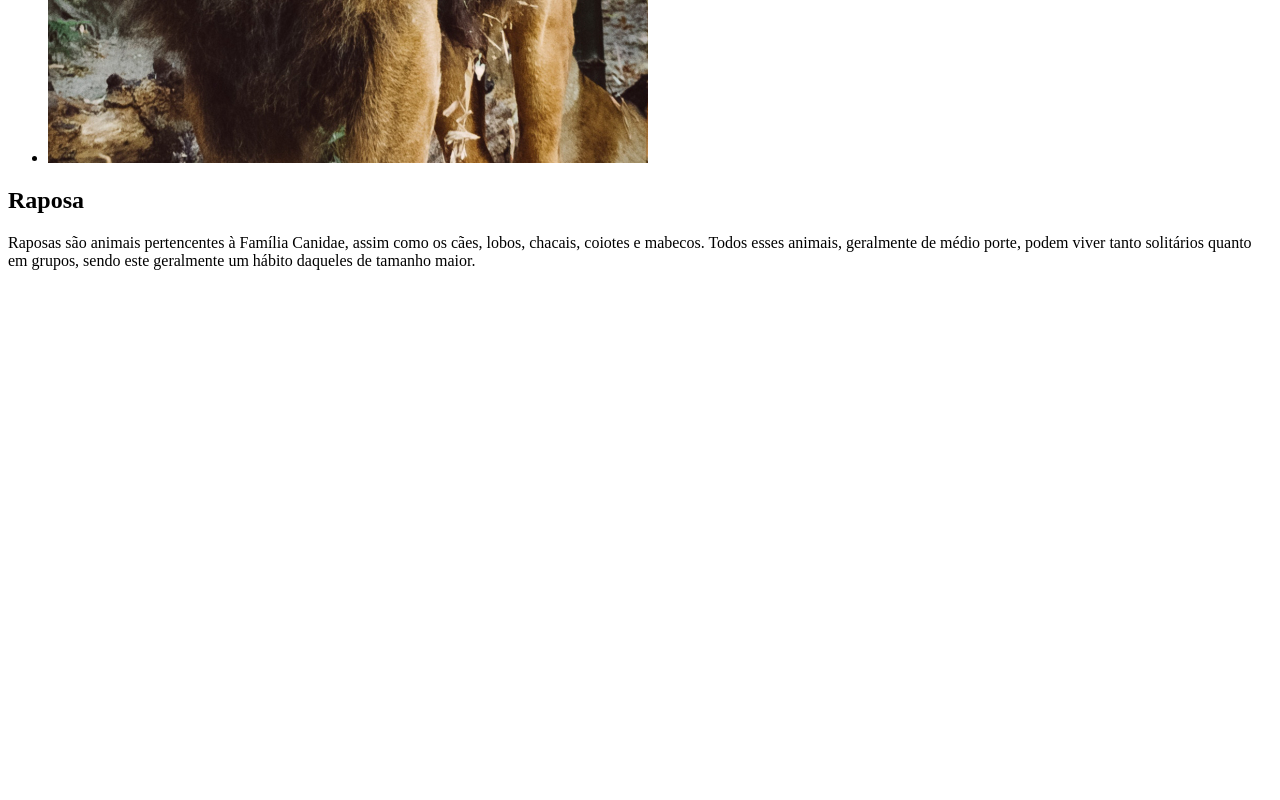
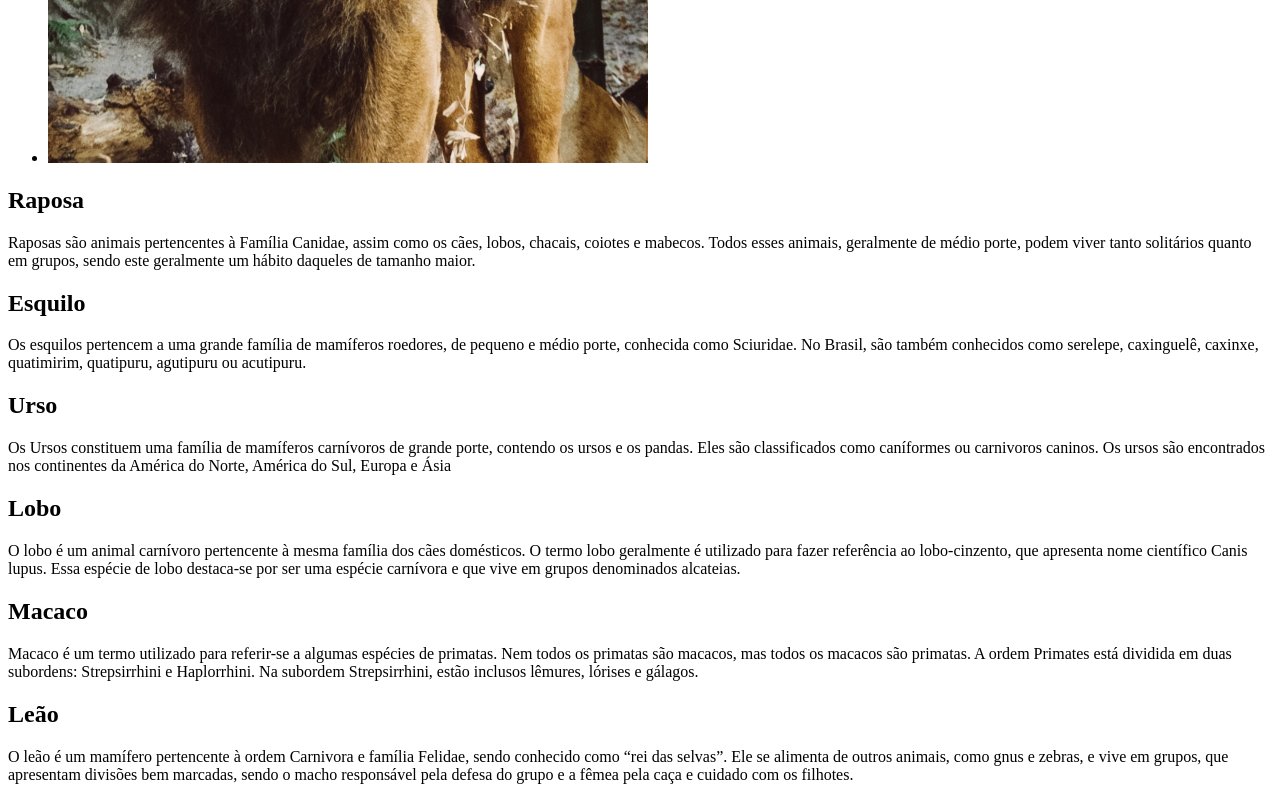
Before and after one commit to The0ssi/Zoologico, a plain HTML site: page index.html in a window 1280 px wide. Shown: the part 4812-5612 px from the top of the page. Before the commit the page ends 5098 px from the top, so only its background shows below. Drawn offline with Linux system fonts and the light colour scheme.

Commit message:
animais e descrição

```diff
--- a/index.html
+++ b/index.html
@@ -41,6 +41,53 @@
                         geralmente um hábito daqueles de tamanho maior.
                     </p>
                 </section>
+                <section>
+                    <h2>Esquilo</h2>
+                    <p>
+                        Os esquilos pertencem a uma grande família de mamíferos roedores, de
+                        pequeno e médio porte, conhecida como Sciuridae. No Brasil, são também
+                        conhecidos como serelepe, caxinguelê, caxinxe, quatimirim, quatipuru,
+                        agutipuru ou acutipuru.
+                    </p>
+                </section>
+                <section>
+                    <h2>Urso</h2>
+                    <p>
+                        Os Ursos constituem uma família de mamíferos carnívoros de grande porte,
+                        contendo os ursos e os pandas. Eles são classificados como caníformes ou
+                        carnivoros caninos. Os ursos são encontrados nos continentes da América
+                        do Norte, América do Sul, Europa e Ásia
+                    </p>
+                </section>
+                <section>
+                    <h2>Lobo</h2>
+                    <p>
+                        O lobo é um animal carnívoro pertencente à mesma família dos cães
+                        domésticos. O termo lobo geralmente é utilizado para fazer referência ao
+                        lobo-cinzento, que apresenta nome científico Canis lupus. Essa espécie de
+                        lobo destaca-se por ser uma espécie carnívora e que vive em grupos denominados
+                        alcateias.
+                    </p>
+                </section>
+                <section>
+                    <h2>Macaco</h2>
+                    <p>
+                        Macaco é um termo utilizado para referir-se a algumas espécies de primatas.
+                        Nem todos os primatas são macacos, mas todos os macacos são primatas. A ordem
+                        Primates está dividida em duas subordens: Strepsirrhini e Haplorrhini. Na
+                        subordem Strepsirrhini, estão inclusos lêmures, lórises e gálagos.
+                    </p>
+                </section>
+                <section>
+                    <h2>Leão</h2>
+                    <p>
+                        O leão é um mamífero pertencente à ordem Carnivora e família Felidae, sendo
+                        conhecido como “rei das selvas”. Ele se alimenta de outros animais, como gnus
+                        e zebras, e vive em grupos, que apresentam divisões bem marcadas, sendo o macho
+                        responsável pela defesa do grupo e a fêmea pela caça e cuidado com os filhotes.
+                    </p>
+                </section>
+
             </div>
         </section>
     </body>
```
